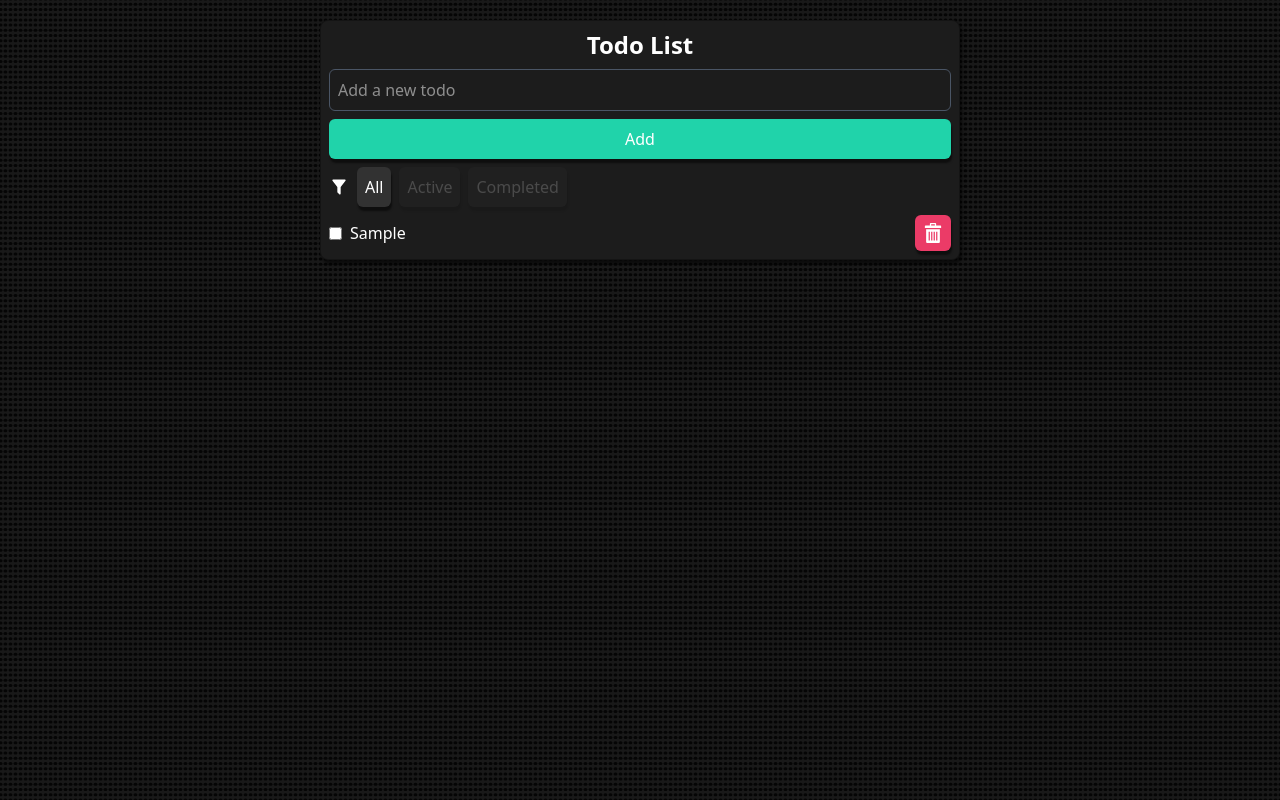
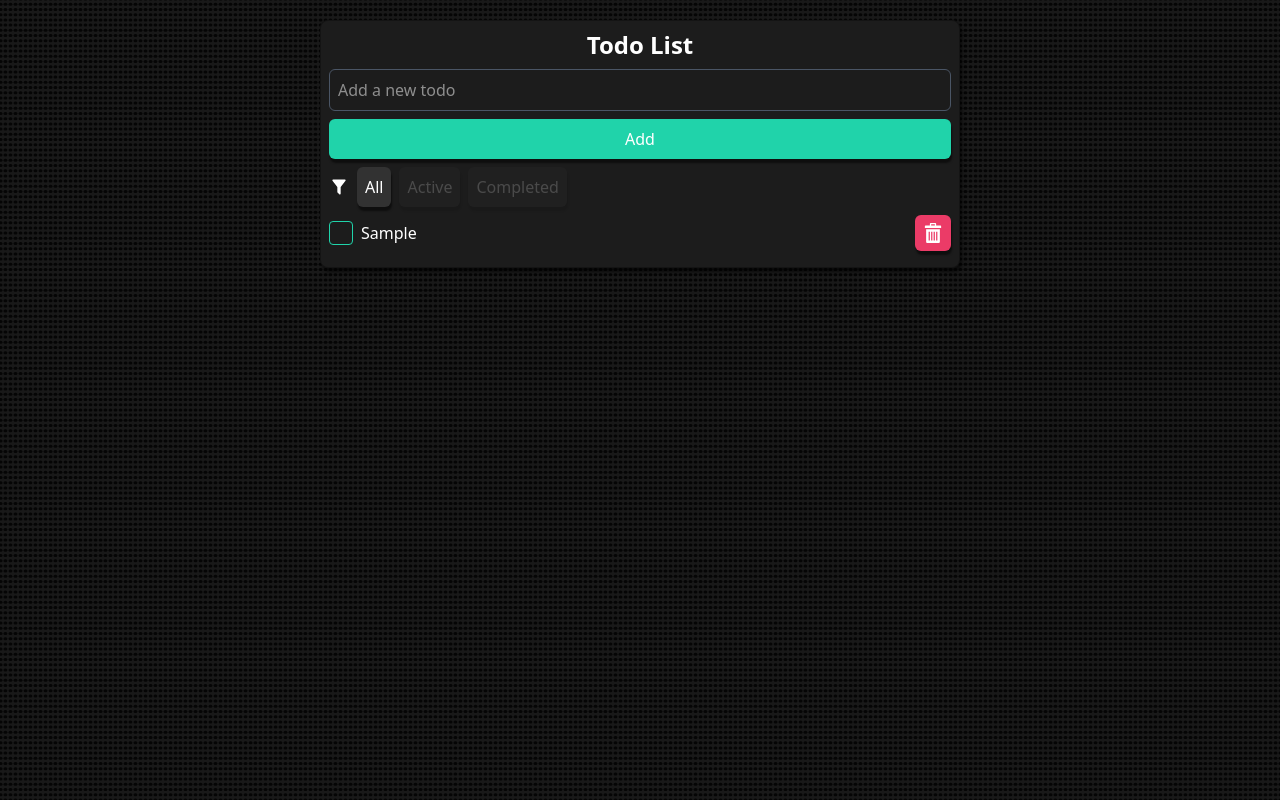
Before and after one commit to TraceOfHumanity/todo-list-vue, a Vue app: page / in a window 1280 px wide. Both pictures are taken after typing "Sample" into the empty fields and a click on the button "Add". Built offline with nearby package versions, Linux system fonts and the light colour scheme.

Commit message:
feat(todo): add addTodo and deleteTodo methods to provide context

```diff
--- a/src/components/Todo/Todo.vue
+++ b/src/components/Todo/Todo.vue
@@ -19,4 +19,6 @@
   provide("todos", todoStore.todos);
   provide("filter", filterValue);
   provide("setFilter", filterStore.setFilter);
+  provide("addTodo", todoStore.addTodo);
+  provide("deleteTodo", todoStore.deleteTodo);
 </script>
--- a/src/components/Todo/TodoInput.vue
+++ b/src/components/Todo/TodoInput.vue
@@ -7,7 +7,7 @@
     <div class="grid">
       <BaseButton
         class="bg-green"
-        @click="addTodo"
+        @click="handleAddTodo"
         >Add</BaseButton
       >
     </div>
@@ -15,17 +15,17 @@
 </template>
 
 <script setup lang="ts">
-  import {ref} from "vue";
-  import {useTodoStore} from "../../stores/useTodoStore";
+  import {inject, ref} from "vue";
   import BaseInput from "../Base/BaseInput.vue";
   import BaseButton from "../Base/BaseButton.vue";
 
-  const todoStore = useTodoStore();
+  const title = ref("");
+  const addTodo = inject<(title: string) => void>("addTodo");
 
-  const title = ref("");
-
-  const addTodo = () => {
-    todoStore.addTodo(title.value);
-    title.value = "";
+  const handleAddTodo = () => {
+    if (addTodo) {
+      addTodo(title.value);
+      title.value = "";
+    }
   };
 </script>
--- a/src/components/Todo/TodoItem.vue
+++ b/src/components/Todo/TodoItem.vue
@@ -1,5 +1,5 @@
 <template>
-  <div class="grid grid-cols-[auto_1fr_auto] items-center gap-2">
+  <div class="grid grid-cols-[auto_1fr_auto] items-center gap-2 [&:not(:last-child)]:border-b border-green/20 pb-2">
     <BaseCheckbox
       :is-checked="props.todo.completed"
       @update:isChecked="props.todo.completed = $event"
--- a/src/components/base/BaseCheckbox.vue
+++ b/src/components/base/BaseCheckbox.vue
@@ -1,9 +1,20 @@
 <template>
-  <input
-    type="checkbox"
-    :checked="isChecked"
-    @change="emit('update:isChecked', !isChecked)"
-  />
+  <label className="w-fit cursor-pointer">
+    <input
+      class="absolute hidden h-0 w-0"
+      type="checkbox"
+      :checked="isChecked"
+      @change="emit('update:isChecked', !isChecked)"
+    />
+    <span class="flex size-6 items-center justify-center rounded border border-green">
+      <img
+        v-if="isChecked"
+        src="/check.svg"
+        alt="check"
+        class="w-4 h-4"
+      />
+    </span>
+  </label>
 </template>
 
 <script setup lang="ts">
```
Also changed, not shown: public/check.svg (added).
